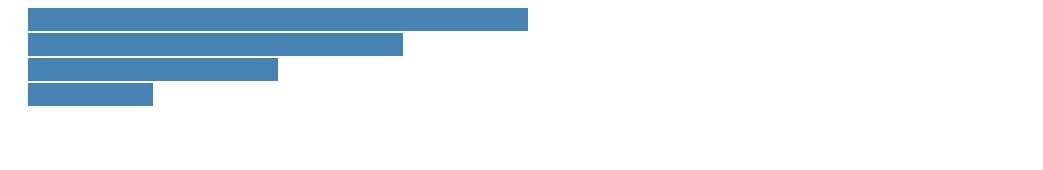
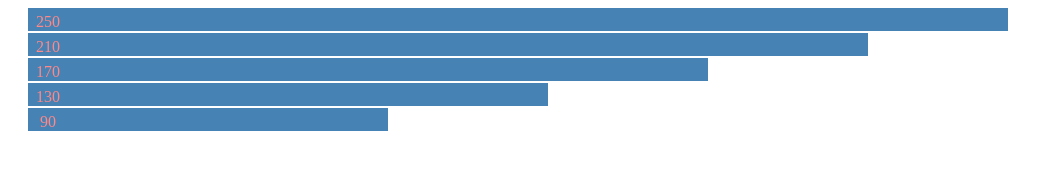
Before and after one commit to ranckprogram/d3-study, a website: page scale.html in a window 1280 px wide. Shown: the whole page, without its empty margins (0-1043 px from the left). Drawn offline with nearby package versions, Linux system fonts and the light colour scheme.

Commit message:
增加文本

```diff
--- a/scale.html
+++ b/scale.html
@@ -17,9 +17,8 @@
         var max = d3.max(dataset);
         console.dir(min)
         var linear = d3.scaleLinear()
-            .domain([min, max])
-            .range([0, 500]);
-
+            .domain([0, max])
+            .range([0, 1000]);
 
         var rectHeight = 25;   //每个矩形所占的像素高度(包括空白)
         let svg = d3.select('body').append('svg').attr('width', '1000')
@@ -35,7 +34,21 @@
                 return linear(d);   //在这里用比例尺
             })
             .attr("height", rectHeight - 2)
-            .attr("fill", "steelblue");
+            .attr("fill", "steelblue")
+            .exit()
+            .data(dataset)
+            .enter()
+            .append('text').text(function (d) {
+                return d
+            })
+            .attr("x", 40)
+            .attr('y', function (d, i) {
+                return (i+1) * rectHeight -6
+            })
+            .attr('text-anchor',"middle")
+            .style('color', '#f99')
+            .attr('fill', '#f88')
+
     </script>
 </body>
 
```
